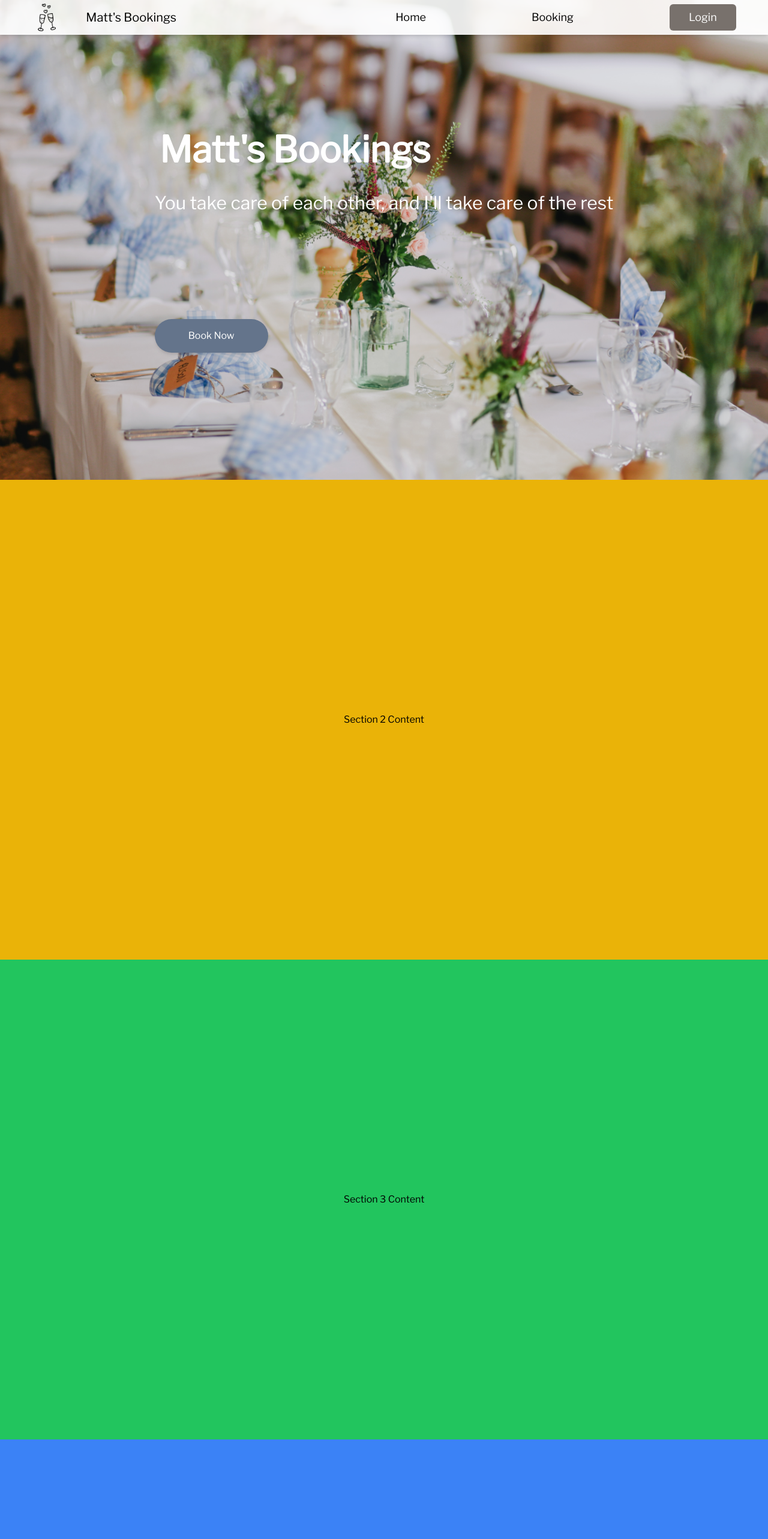
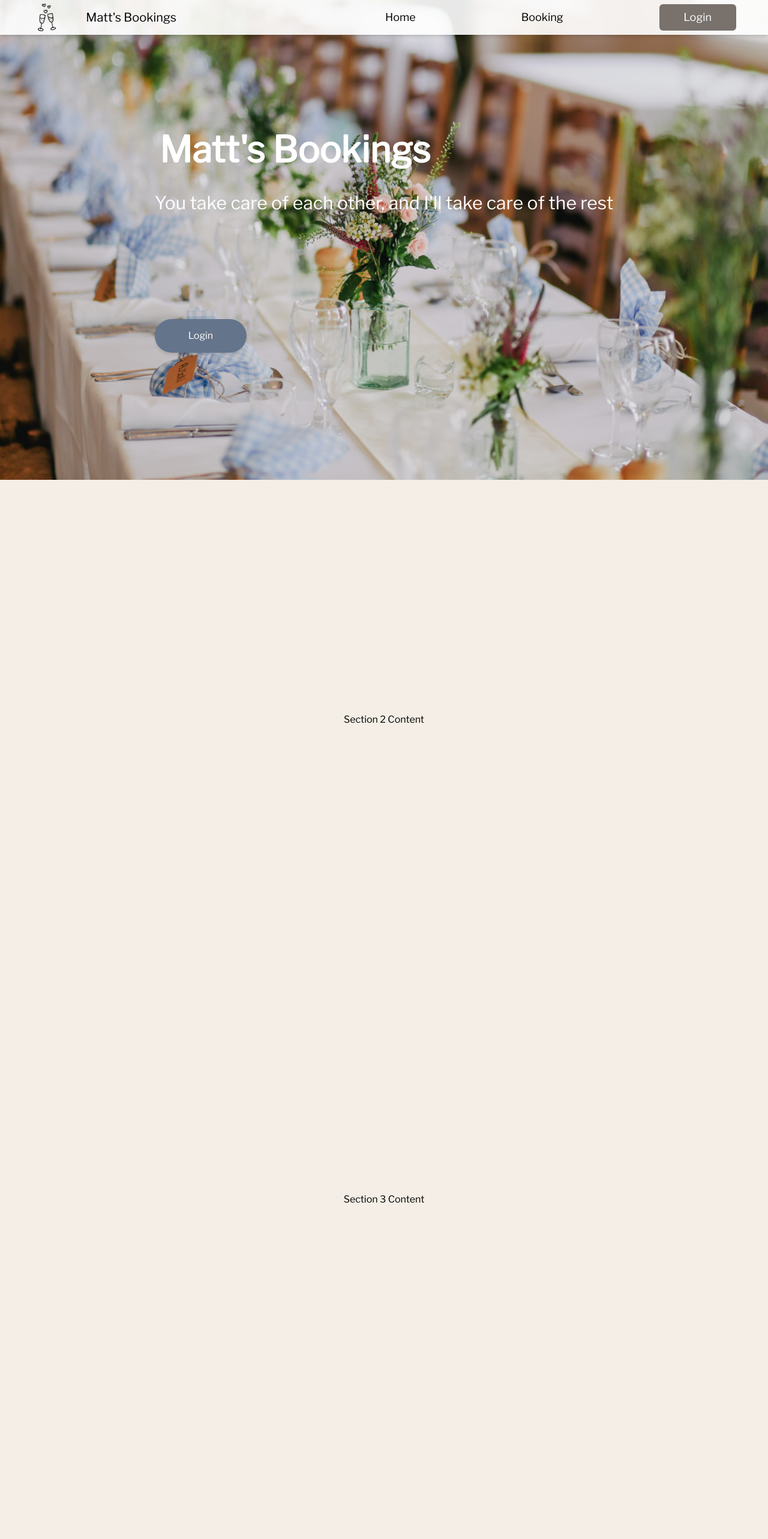
Before and after one commit to Joenahm1937/matt-jones-bookings, a Next.js app in the folder client/: page / in a window 1280 px wide. Shown: the top 2566 px of the page at 60% size. Built offline with nearby package versions, Linux system fonts and the light colour scheme; no server answers.

Commit message:
Adding simple animations

```diff
--- a/client/app/Booking/page.tsx
+++ b/client/app/Booking/page.tsx
@@ -1,14 +1,28 @@
+"use client";
+import { useEffect, useState } from "react";
 import dynamic from "next/dynamic";
-
+import { useLoading } from "../template";
 // Uses window match query on first render so no SSR
-const NonSSRCarousel = dynamic(() => import("./Components/Calendar"), {
+const NonSSRCalendar = dynamic(() => import("./Components/Calendar"), {
     ssr: false,
 });
 
 export default function Booking() {
+    const [pageVisible, setPageVisible] = useState(false);
+    const { loading } = useLoading();
+
+    useEffect(() => {
+        console.log(pageVisible)
+        setPageVisible(true);
+    }, [loading]);
+
     return (
-        <div className="flex h-screen flex-col items-center justify-center gap-10">
-            <NonSSRCarousel />
+        <div
+            className={`flex h-screen flex-col items-center justify-center gap-10 transition-opacity delay-200 duration-500 ease-in ${
+                pageVisible ? "opacity-100" : "opacity-0"
+            }`}
+        >
+            <NonSSRCalendar />
         </div>
     );
 }
--- /dev/null
+++ b/client/app/Components/Footer.tsx
@@ -0,0 +1,44 @@
+import {
+    FaTwitter,
+    FaFacebookF,
+    FaInstagram,
+    FaEnvelope,
+} from "react-icons/fa";
+
+export const Footer = () => (
+    <footer className="mt-auto w-full bg-white bg-opacity-90 py-3 shadow-md">
+        <div className="flex justify-center space-x-10">
+            <a
+                href="https://twitter.com/yourusername"
+                target="_blank"
+                rel="noopener noreferrer"
+                className="transition-colors duration-300 hover:text-stone-700"
+            >
+                <FaTwitter size={24} color="#1DA1F2" />
+            </a>
+            <a
+                href="https://facebook.com/yourusername"
+                target="_blank"
+                rel="noopener noreferrer"
+                className="transition-colors duration-300 hover:text-stone-700"
+            >
+                <FaFacebookF size={24} color="#6f95c7" />
+            </a>
+            <a
+                href="https://instagram.com/yourusername"
+                target="_blank"
+                rel="noopener noreferrer"
+                className="transition-colors duration-300 hover:text-stone-700"
+            >
+                <FaInstagram size={24} color="#E4405F" />
+            </a>
+            <a
+                href="mailto:youremail@example.com"
+                className="flex items-center space-x-4 text-stone-500 transition-colors duration-300 hover:text-stone-700"
+            >
+                <FaEnvelope size={24} />
+                <span>Contact me</span>
+            </a>
+        </div>
+    </footer>
+);
--- a/client/app/Components/LoginButtons.tsx
+++ b/client/app/Components/LoginButtons.tsx
@@ -1,20 +1,29 @@
-import { SERVER_URL } from "../Constants";
+import { useState } from "react";
 import { useLogin } from "../GlobalContext";
 
 export const LoginButton = () => {
+    const { login } = useLogin();
+    const [loginText, setLoginText] = useState("Login");
+    const [buttonClicked, triggerButtonClicked] = useState(false);
+
+    const handleClick = () => {
+        triggerButtonClicked(true);
+
+        // Wait for the width animation to complete, then change the text and call login
+        setTimeout(() => {
+            setLoginText("Logging in...");
+            login();
+        }, 200); // Delay for 500ms (duration of animation)
+    };
+
     return (
         <li>
             <button
-                className="rounded-md bg-stone-500 px-8 py-2 text-lg font-medium text-white transition-colors duration-200 hover:text-black"
-                onClick={async () => {
-                    try {
-                        window.location.href = `${SERVER_URL}/auth/login`;
-                    } catch (error) {
-                        console.error("There was an error:", error);
-                    }
-                }}
+                className={`transition-width rounded-md bg-stone-500 px-8 py-2 text-lg font-medium text-white duration-500
+                    ${buttonClicked ? "w-44" : "w-32"}`}
+                onClick={handleClick}
             >
-                Login
+                {loginText}
             </button>
         </li>
     );
@@ -22,16 +31,26 @@ export const LoginButton = () => {
 
 export const LogoutButton = () => {
     const { logout } = useLogin();
+    const [logoutText, setLogoutText] = useState("Logout");
+    const [buttonClicked, triggerButtonClicked] = useState(false);
+
+    const handleClick = () => {
+        triggerButtonClicked(true);
+
+        setTimeout(() => {
+            setLogoutText("Logging out...");
+            logout();
+        }, 200);
+    };
+
     return (
         <li>
             <button
-                className={`rounded-md bg-slate-500 px-6 py-2 text-lg font-medium text-white transition-colors duration-200 hover:text-black`}
-                onClick={() => {
-                    console.log("Logging out");
-                    logout();
-                }}
+                className={`transition-width rounded-md bg-slate-500 px-6 py-2 text-lg font-medium text-white duration-500
+                    ${buttonClicked ? "w-44" : "w-32"}`}
+                onClick={handleClick}
             >
-                Logout
+                {logoutText}
             </button>
         </li>
     );
--- a/client/app/GlobalContext.tsx
+++ b/client/app/GlobalContext.tsx
@@ -5,6 +5,7 @@ import { GetLoginStatusResponse } from "@backendTypes/index";
 
 type LoginContextType = {
     isLoggedIn: boolean;
+    login: () => void;
     logout: () => void;
 };
 
@@ -15,17 +16,23 @@ interface IGlobalProvider {
 }
 
 export const GlobalProvider = ({ children }: IGlobalProvider) => {
-    const [isLoggedIn, setIsLoggedIn] = useState(false); // Initial state can be fetched from local storage or cookies
+    const [isLoggedIn, setIsLoggedIn] = useState(false);
+
+    const login = async () => {
+        setTimeout(() => {
+            window.location.href = `${SERVER_URL}/auth/login`;
+        }, 500);
+    };
 
     const logout = async () => {
         await fetch(`${SERVER_URL}/auth/logout`, {
             credentials: "include",
         });
-        setIsLoggedIn(false);
+        setTimeout(() => setIsLoggedIn(false), 1000);
     };
 
     useEffect(() => {
-        const simulateLoading = async () => {
+        const syncLoginStatus = async () => {
             const response = await fetch(`${SERVER_URL}/auth/isLoggedIn`, {
                 credentials: "include",
             });
@@ -33,11 +40,11 @@ export const GlobalProvider = ({ children }: IGlobalProvider) => {
             setIsLoggedIn(loggedIn);
         };
 
-        simulateLoading();
+        syncLoginStatus();
     }, []);
 
     return (
-        <LoginContext.Provider value={{ isLoggedIn, logout }}>
+        <LoginContext.Provider value={{ isLoggedIn, login, logout }}>
             {children}
         </LoginContext.Provider>
     );
--- a/client/app/layout.tsx
+++ b/client/app/layout.tsx
@@ -3,11 +3,11 @@ import type { Metadata } from "next";
 import { Libre_Franklin } from "next/font/google";
 import { GlobalProvider } from "./GlobalContext";
 
-const font = Libre_Franklin({ weight: "400", subsets: [] });
+const font = Libre_Franklin({ weight: "400", subsets: ["latin"] });
 
 export const metadata: Metadata = {
-    title: "Create Next App",
-    description: "Generated by create next app",
+    title: "Matt's Booking Site",
+    description: "For Wedding Event Bookings",
 };
 
 export default function RootLayout({
@@ -16,13 +16,9 @@ export default function RootLayout({
     children: React.ReactNode;
 }) {
     return (
-        <html lang="en">
-            <body
-                className={`${font.className} flex h-screen flex-col overflow-y-scroll overscroll-none bg-[#f4eee6]`}
-            >
-                <GlobalProvider>
-                    {children}
-                </GlobalProvider>
+        <html lang="en" className={`${font.className}`}>
+            <body className="flex h-screen flex-col overflow-y-scroll overscroll-none bg-[#f4eee6]">
+                <GlobalProvider>{children}</GlobalProvider>
             </body>
         </html>
     );
--- a/client/app/page.tsx
+++ b/client/app/page.tsx
@@ -1,17 +1,49 @@
-"use client"
+"use client";
+import { useEffect, useState } from "react";
 import { HOME_HEADER, HOME_SUBHEADER } from "./Constants";
+import ScrollTrigger from "react-scroll-trigger";
+import { Footer } from "./Components/Footer";
+import { useLogin } from "./GlobalContext";
 
 export default function Home() {
+    const [section1Visible, setSection1Visible] = useState(false);
+    const [section2Visible, setSection2Visible] = useState(false);
+    const [section3Visible, setSection3Visible] = useState(false);
+    const [section4Visible, setSection4Visible] = useState(false);
+    const [pageVisible, setPageVisible] = useState(false);
+
+    const { isLoggedIn } = useLogin();
+
+    useEffect(() => {
+        setPageVisible(true);
+    }, []);
+
     return (
         <div>
-            {/* Section 1 */}
-            <div className="relative h-screen flex justify-center">
+            {/* @ts-ignore */}
+            <ScrollTrigger
+                onProgress={(args) => {
+                    if (args && args.progress >= 0.25) {
+                        setSection1Visible(true);
+                    }
+                }}
+            >
+                <div className={`flex h-screen items-center justify-center`}>
                     <div
-                    className="absolute left-0 top-0 h-full w-full bg-cover bg-center bg-no-repeat"
-                    style={{ backgroundImage: `url('/backgroundImage.jpg')` }}
+                        className={`h-full w-full bg-cover bg-center bg-no-repeat transition-opacity duration-500 ease-in ${
+                            pageVisible ? "opacity-100" : "opacity-0"
+                        }
+                        `}
+                        style={{
+                            backgroundImage: `url('/backgroundImage.jpg')`,
+                        }}
                     ></div>
 
-                <div className="absolute top-0 flex h-full w-full items-center justify-center bg-black bg-opacity-10 p-8">
+                    <div
+                        className={`absolute top-0 flex h-full w-full items-center justify-center bg-black bg-opacity-10 p-8 transition-opacity delay-500 duration-700 ease-in ${
+                            section1Visible ? "opacity-100" : "opacity-0"
+                        }`}
+                    >
                         <div className="space-y-10 text-left text-white xl:space-y-44">
                             <div className="space-y-4 xl:space-y-8">
                                 <h1 className="p-2 text-5xl font-bold xl:text-6xl">
@@ -23,29 +55,66 @@ export default function Home() {
                             </div>
 
                             <button className="rounded-full bg-slate-500 px-14 py-4  text-white shadow-md transition-all duration-200 hover:bg-slate-600 hover:text-white  active:translate-x-0.5 active:translate-y-0.5 active:bg-gray-800 active:shadow-inner">
-                            Book Now
+                                {isLoggedIn ? "Book Now" : "Login"}
                             </button>
                         </div>
                     </div>
                 </div>
+            </ScrollTrigger>
 
-            {/* Section 2: Carousel */}
-            <div className="h-screen bg-yellow-500 flex items-center justify-center">
-                {/* Your content for section 3 here */}
+            {/* @ts-ignore */}
+            <ScrollTrigger
+                onProgress={(args) => {
+                    if (args && args.progress >= 0.25) {
+                        setSection2Visible(true);
+                    }
+                }}
+            >
+                <div
+                    className={`flex h-screen items-center justify-center transition-opacity delay-500 duration-500 ease-in ${
+                        section2Visible ? "opacity-100" : "opacity-0"
+                    }`}
+                >
                     <h1>Section 2 Content</h1>
                 </div>
+            </ScrollTrigger>
 
-            {/* Section 3 */}
-            <div className="h-screen bg-green-500 flex items-center justify-center">
-                {/* Your content for section 3 here */}
+            {/* @ts-ignore */}
+            <ScrollTrigger
+                onProgress={(args) => {
+                    if (args && args.progress >= 0.25) {
+                        setSection3Visible(true);
+                    }
+                }}
+            >
+                <div
+                    className={`flex h-screen items-center justify-center transition-opacity delay-500 duration-500 ease-in ${
+                        section3Visible ? "opacity-100" : "opacity-0"
+                    }`}
+                >
                     <h1>Section 3 Content</h1>
                 </div>
+            </ScrollTrigger>
 
-            {/* Section 4 */}
-            <div className="h-screen bg-blue-500 flex items-center justify-center">
-                {/* Your content for section 4 here */}
-                <h1>Section 4 Content</h1>
+            {/* @ts-ignore */}
+            <ScrollTrigger
+                onProgress={(args) => {
+                    if (args && args.progress >= 0.25) {
+                        setSection4Visible(true);
+                    }
+                }}
+            >
+                <div
+                    className={`flex h-screen flex-col items-center justify-center transition-opacity delay-500 duration-500 ease-in ${
+                        section4Visible ? "opacity-100" : "opacity-0"
+                    }`}
+                >
+                    <div className="flex w-full flex-1 items-center justify-center">
+                        <div>Section 4 Content</div>
                     </div>
+                    <Footer />
+                </div>
+            </ScrollTrigger>
         </div>
     );
 }
--- a/client/package.json
+++ b/client/package.json
@@ -24,6 +24,7 @@
     "react-day-picker": "^8.8.2",
     "react-dom": "18.2.0",
     "react-icons": "^4.11.0",
+    "react-scroll-trigger": "^0.6.14",
     "tailwindcss": "3.3.3",
     "typescript": "5.2.2"
   },
```
Also changed, not shown: 1 other file (tests, documents, lock files or other folders). Lines whose indentation alone changed are shown as unchanged.
